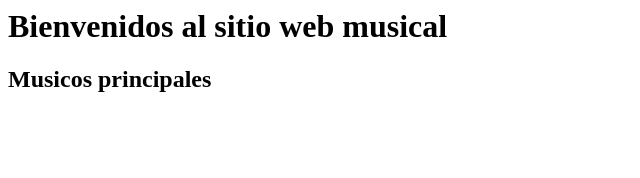
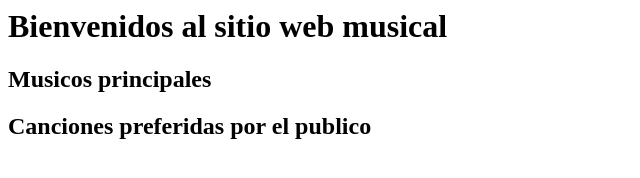
Before and after one commit to liloprofe29/ProyectoWeb, a plain HTML site: page index.html in a window 1280 px wide. Shown: the whole page, without its empty margins (0-640 px from the left). Drawn offline with Linux system fonts and the light colour scheme.

Commit message:
Version 3 - Index - html

```diff
--- a/index.html
+++ b/index.html
@@ -3,5 +3,6 @@
     <body>
         <h1>Bienvenidos al sitio web musical</h1>
         <h2>Musicos principales</h2>
+        <h2>Canciones preferidas por el publico</h2>
     </body>
 </html>
```
